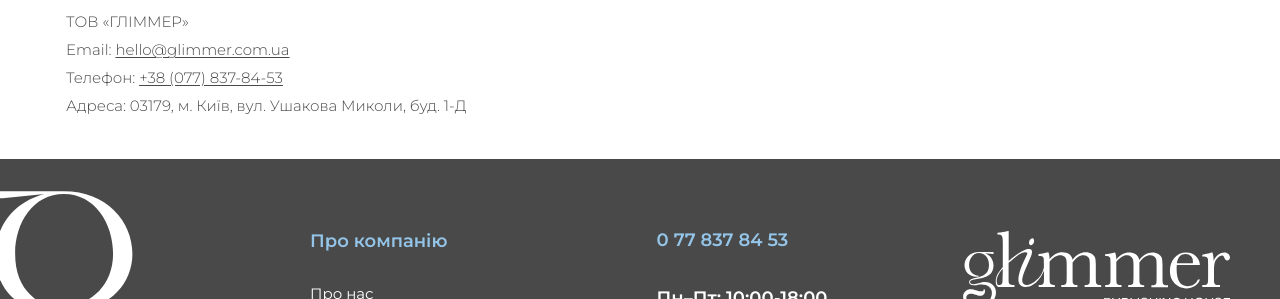
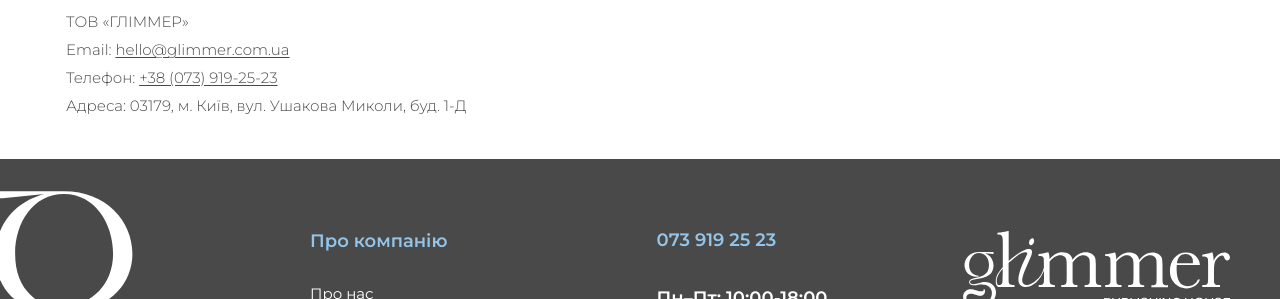
Before and after one commit to glimmer-publishing/glimmer-front, a Next.js app: page /privacy-policy in a window 1280 px wide. Shown: the part 1738-2037 px from the top of the page. Built offline with nearby package versions, Linux system fonts and the light colour scheme; no server answers.

Commit message:
Change phone number

```diff
--- a/src/components/privacyPolicyPage/PrivacyPolicy.tsx
+++ b/src/components/privacyPolicyPage/PrivacyPolicy.tsx
@@ -3,8 +3,8 @@
 import Container from "../shared/container/Container";
 import { EMAIL_CLIENTS } from "@/constants/constants";
 
-const PHONE_DISPLAY = "+38 (077) 837-84-53";
-const PHONE_HREF = "tel:+380778378453";
+const PHONE_DISPLAY = "+38 (073) 919-25-23";
+const PHONE_HREF = "tel:+380739192523";
 const ADDRESS = "03179, м. Київ, вул. Ушакова Миколи, буд. 1-Д";
 
 const sections = [
--- a/src/components/shared/footer/Info.tsx
+++ b/src/components/shared/footer/Info.tsx
@@ -11,7 +11,7 @@
           rel="noopener noreferrer nofollow"
           className="block mb-10 text-main text-[16px] lg:text-[18px] font-semibold active:brightness-125 xl:hover:brightness-125 focus-visible:brightness-125 transition duration-300 ease-in-out"
         >
-          0 77 837 84 53
+          073 919 25 23
         </a>
 
         <p className="text-white text-[16px] lg:text-[18px] font-semibold">
--- a/src/constants/constants.ts
+++ b/src/constants/constants.ts
@@ -11,7 +11,7 @@
 
 export const TELEGRAM_URL_CHANNEL = "https://t.me/glimmerpublishing";
 
-export const PHONE = "+380778378453";
+export const PHONE = "+380739192523";
 
 export const WORKING_HOURS = "Пн–Пт: 10:00-18:00";
 
```
